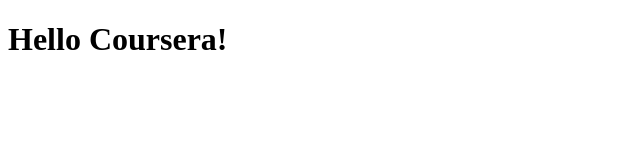
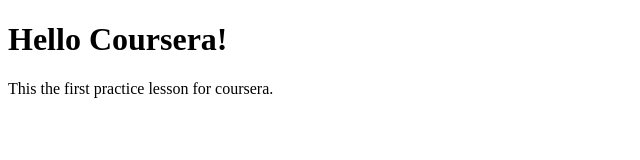
Before and after one commit to Surkhali/coursera-lesson, a plain HTML site: page index.html in a window 1280 px wide. Shown: the whole page, without its empty margins (0-640 px from the left). Drawn offline with Linux system fonts and the light colour scheme.

Commit message:
Small addition on my paragraph page

```diff
--- a/index.html
+++ b/index.html
@@ -8,5 +8,6 @@
 </head>
 <body>
   <h1>Hello Coursera!</h1>
+  <p>This the first practice lesson for coursera.</p>
 </body>
 </html>
```
